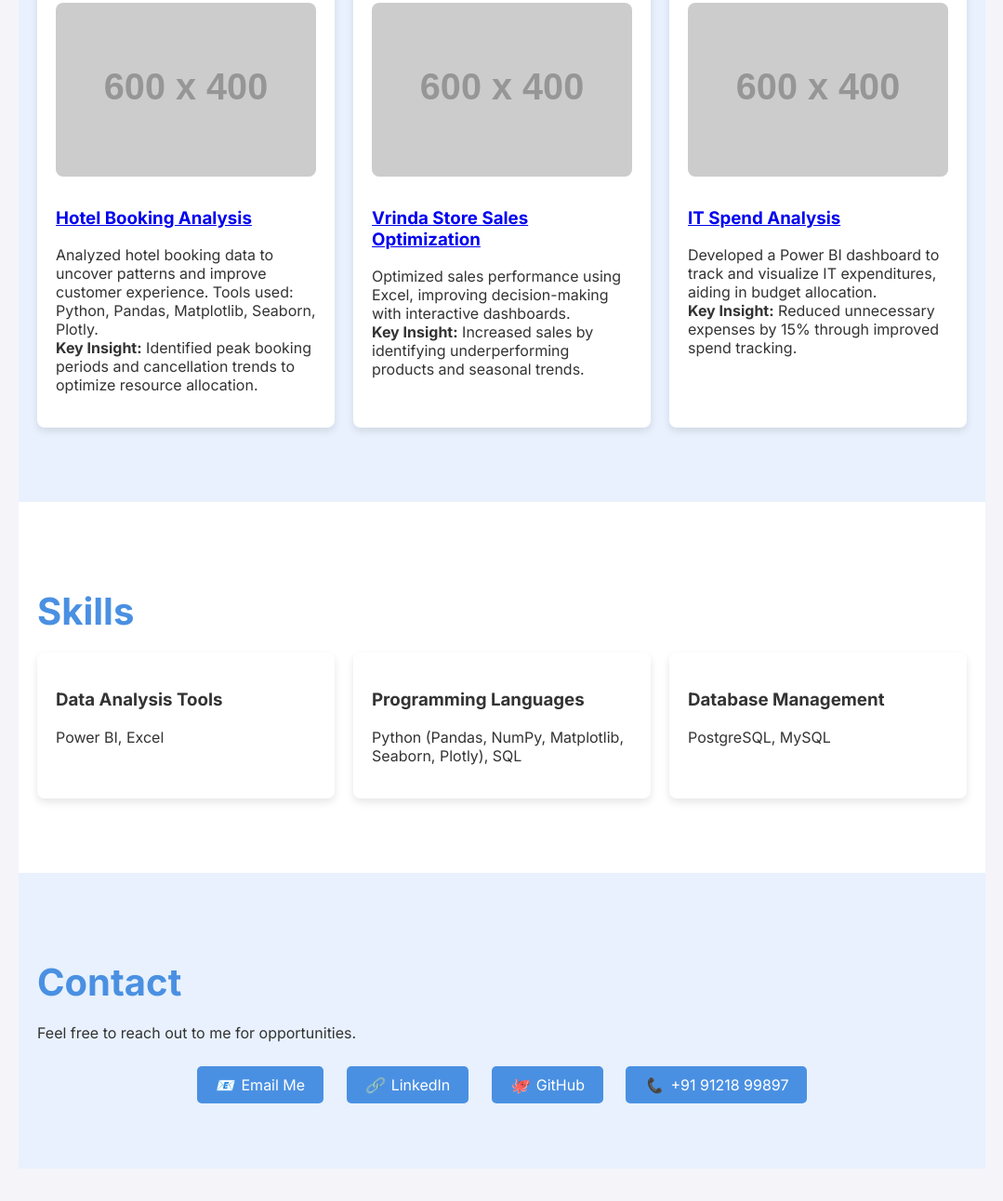
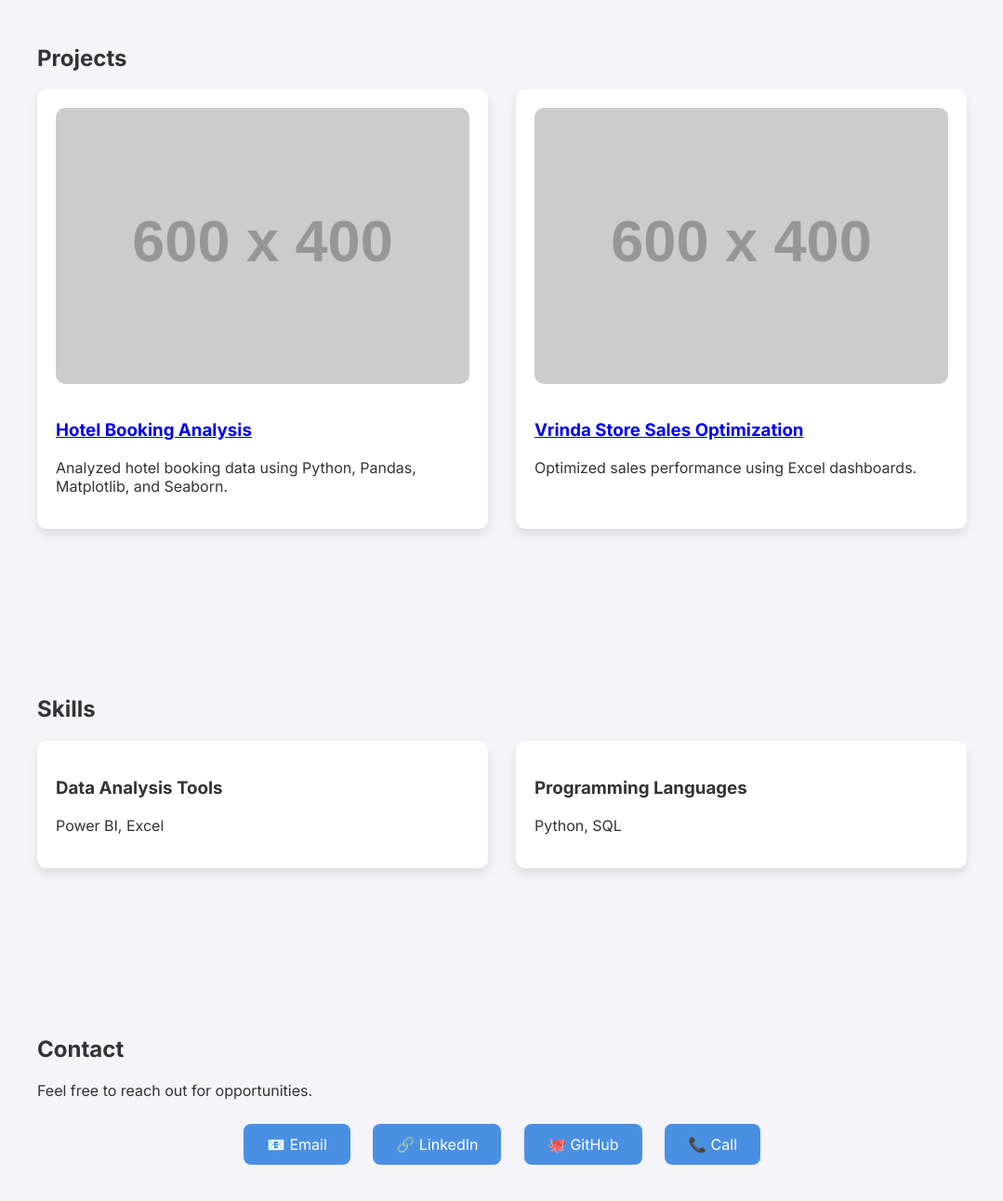
Before and after one commit to shaikmohammadgouse/portfolio, a plain HTML site: page index.html in a window 1280 px wide. Shown: the part 792-2084 px from the top of the page at 93% size, without its empty margins (100-1179 px from the left). Before the commit the page ends 2049 px from the top, so only its background shows below. Drawn offline with Linux system fonts and the light colour scheme; placeholder pictures from the web are drawn by us.

Commit message:
Update index.html

```diff
--- a/index.html
+++ b/index.html
@@ -14,23 +14,41 @@
       color: #333;
       overflow-x: hidden;
     }
+    .navbar {
+      display: flex;
+      justify-content: space-between;
+      align-items: center;
+      padding: 15px 40px;
+      background: #4A90E2;
+      position: fixed;
+      width: 100%;
+      top: 0;
+      z-index: 1000;
+    }
+    .navbar a {
+      color: white;
+      text-decoration: none;
+      font-size: 1.1em;
+      margin: 0 15px;
+      font-weight: 600;
+    }
+    .navbar a:hover {
+      text-decoration: underline;
+    }
     header {
       background-image: url('https://i.imgur.com/TzjmJXe.png');
       background-size: cover;
       background-position: center;
       color: white;
-      padding: 100px 20px;
+      padding: 140px 20px;
       text-align: center;
-      animation: fadeIn 1s ease-in;
       position: relative;
+      margin-top: 60px;
     }
     header::before {
       content: '';
       position: absolute;
-      top: 0;
-      left: 0;
-      right: 0;
-      bottom: 0;
+      top: 0; left: 0; right: 0; bottom: 0;
       background-color: rgba(0, 0, 0, 0.5);
       z-index: 1;
     }
@@ -47,71 +65,49 @@
       font-size: 1.3em;
     }
     section {
-      padding: 60px 20px;
+      padding: 80px 20px;
       max-width: 1000px;
-      margin: 0 auto;
+      margin: auto;
       opacity: 0;
       transform: translateY(30px);
       animation: fadeInUp 1s forwards;
     }
-    section:nth-child(even) {
-      background-color: #ffffff;
-    }
-    section:nth-child(odd) {
-      background-color: #e8f1fd;
-    }
-    h2 {
-      color: #4A90E2;
-      font-size: 2.5em;
-      margin-bottom: 20px;
+    .projects, .skills {
+      display: grid;
+      grid-template-columns: repeat(auto-fit, minmax(300px, 1fr));
+      gap: 30px;
     }
     .project, .skill {
       background: white;
-      border-radius: 8px;
-      box-shadow: 0 4px 8px rgba(0, 0, 0, 0.1);
+      border-radius: 10px;
+      box-shadow: 0 6px 12px rgba(0, 0, 0, 0.1);
       padding: 20px;
-      margin-bottom: 20px;
+      transition: transform 0.3s ease;
     }
-    .projects {
-      display: grid;
-      grid-template-columns: repeat(auto-fit, minmax(300px, 1fr));
-      gap: 20px;
+    .project:hover, .skill:hover {
+      transform: translateY(-5px);
     }
     .project img {
       width: 100%;
       height: auto;
-      border-radius: 8px;
-      margin-bottom: 10px;
-    }
-    .skills {
-      display: grid;
-      grid-template-columns: repeat(auto-fit, minmax(300px, 1fr));
-      gap: 20px;
+      border-radius: 10px;
+      margin-bottom: 15px;
     }
     .contact {
       text-align: center;
     }
     .contact a {
-      display: inline-flex;
-      align-items: center;
-      justify-content: center;
+      display: inline-block;
       margin: 10px;
-      padding: 10px 20px;
+      padding: 12px 25px;
       color: white;
-      background-color: #4A90E2;
+      background: #4A90E2;
       text-decoration: none;
-      border-radius: 5px;
-      transition: background-color 0.3s ease;
+      border-radius: 8px;
+      transition: background 0.3s;
     }
     .contact a:hover {
-      background-color: #357ABD;
-    }
-    .contact a i {
-      margin-right: 8px;
-    }
-    @keyframes fadeIn {
-      from { opacity: 0; }
-      to { opacity: 1; }
+      background: #357ABD;
     }
     @keyframes fadeInUp {
       from { opacity: 0; transform: translateY(30px); }
@@ -120,6 +116,13 @@
   </style>
 </head>
 <body>
+  <div class="navbar">
+    <a href="#about">About</a>
+    <a href="#projects">Projects</a>
+    <a href="#skills">Skills</a>
+    <a href="#contact">Contact</a>
+  </div>
+
   <header>
     <h1>Shaik Mohammad Gouse</h1>
     <p>Data Analyst | SQL | Power BI | Python | Excel | Visualization</p>
@@ -127,7 +130,7 @@
 
   <section id="about">
     <h2>About Me</h2>
-    <p>I am an aspiring Data Analyst with expertise in SQL, Python, Power BI, and Excel. I am passionate about analyzing data to derive actionable insights and solve business problems. With hands-on experience in real-world projects like Hotel Booking Analysis and IT Spend Analysis, I strive to help organizations make data-driven decisions.</p>
+    <p>I am an aspiring Data Analyst with expertise in SQL, Python, Power BI, and Excel. I am passionate about analyzing data to derive actionable insights.</p>
   </section>
 
   <section id="projects">
@@ -138,21 +141,14 @@
           <img src="https://via.placeholder.com/600x400" alt="Hotel Booking Analysis">
           <h3>Hotel Booking Analysis</h3>
         </a>
-        <p>Analyzed hotel booking data to uncover patterns and improve customer experience. Tools used: Python, Pandas, Matplotlib, Seaborn, Plotly. <br> <strong>Key Insight:</strong> Identified peak booking periods and cancellation trends to optimize resource allocation.</p>
+        <p>Analyzed hotel booking data using Python, Pandas, Matplotlib, and Seaborn.</p>
       </div>
       <div class="project">
         <a href="https://github.com/shaikmohammadgouse/vrinda-store-data-analysis-using-excel" target="_blank">
           <img src="https://via.placeholder.com/600x400" alt="Vrinda Store Sales Optimization">
           <h3>Vrinda Store Sales Optimization</h3>
         </a>
-        <p>Optimized sales performance using Excel, improving decision-making with interactive dashboards. <br> <strong>Key Insight:</strong> Increased sales by identifying underperforming products and seasonal trends.</p>
-      </div>
-      <div class="project">
-        <a href="https://github.com/shaikmohammadgouse/IT-Spend-Analysis-Project/blob/main/IT%20Spend%20Analysis%20Project.pdf" target="_blank">
-          <img src="https://via.placeholder.com/600x400" alt="IT Spend Analysis">
-          <h3>IT Spend Analysis</h3>
-        </a>
-        <p>Developed a Power BI dashboard to track and visualize IT expenditures, aiding in budget allocation. <br> <strong>Key Insight:</strong> Reduced unnecessary expenses by 15% through improved spend tracking.</p>
+        <p>Optimized sales performance using Excel dashboards.</p>
       </div>
     </div>
   </section>
@@ -166,23 +162,19 @@
       </div>
       <div class="skill">
         <h3>Programming Languages</h3>
-        <p>Python (Pandas, NumPy, Matplotlib, Seaborn, Plotly), SQL</p>
-      </div>
-      <div class="skill">
-        <h3>Database Management</h3>
-        <p>PostgreSQL, MySQL</p>
+        <p>Python, SQL</p>
       </div>
     </div>
   </section>
 
   <section id="contact">
     <h2>Contact</h2>
-    <p>Feel free to reach out to me for opportunities.</p>
+    <p>Feel free to reach out for opportunities.</p>
     <div class="contact">
-      <a href="mailto:gouseshaik563@gmail.com"><i>📧</i> Email Me</a>
-      <a href="https://www.linkedin.com/in/shaikmohammadgouse" target="_blank"><i>🔗</i> LinkedIn</a>
-      <a href="https://github.com/shaikmohammadgouse" target="_blank"><i>🐙</i> GitHub</a>
-      <a href="tel:+919121899897"><i>📞</i> +91 91218 99897</a>
+      <a href="mailto:gouseshaik563@gmail.com">📧 Email</a>
+      <a href="https://www.linkedin.com/in/shaikmohammadgouse" target="_blank">🔗 LinkedIn</a>
+      <a href="https://github.com/shaikmohammadgouse" target="_blank">🐙 GitHub</a>
+      <a href="tel:+919121899897">📞 Call</a>
     </div>
   </section>
 </body>
```
